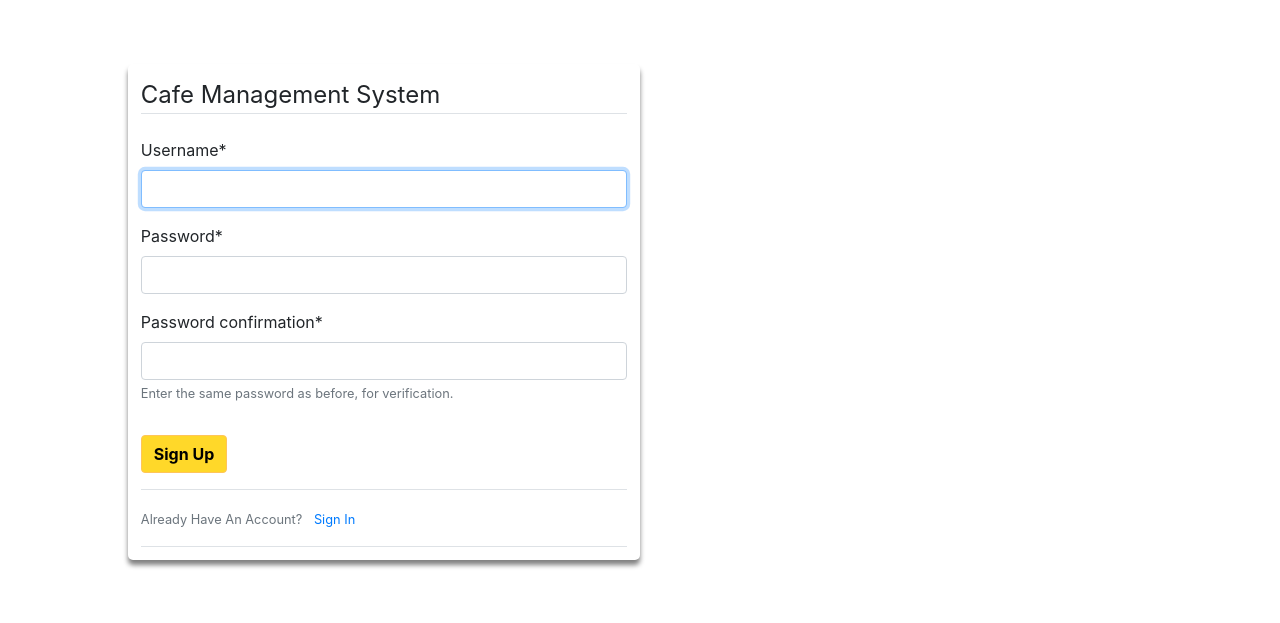
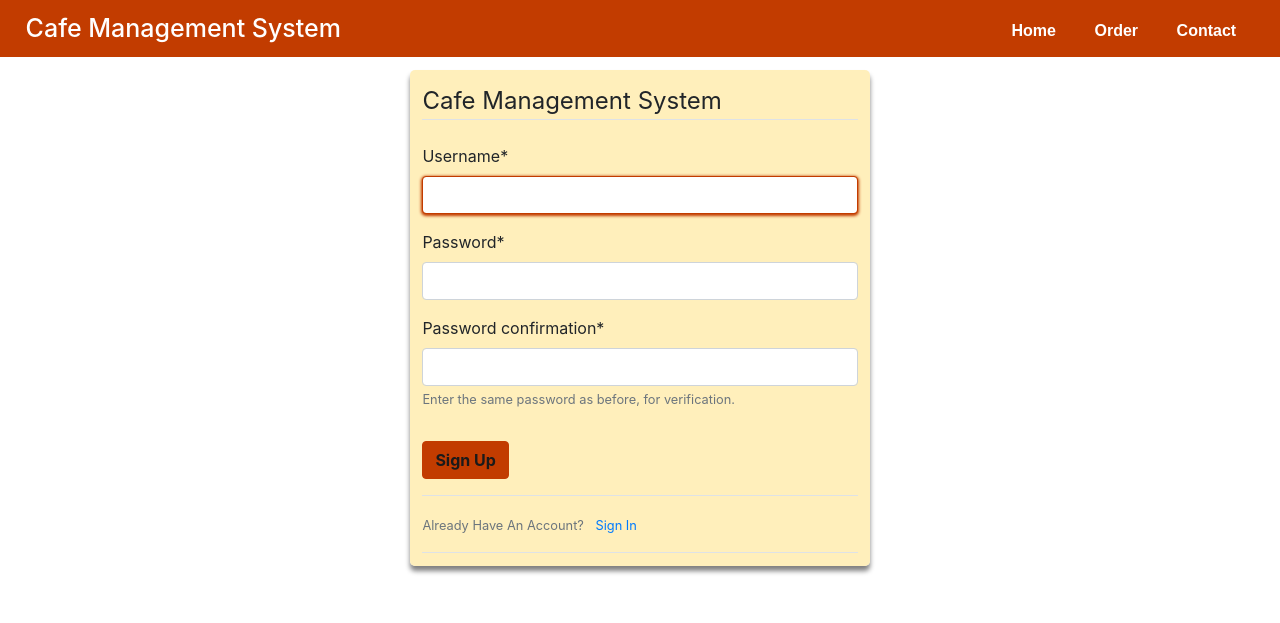
Before and after one commit to bitsCafeManagement/Cafe-Management-System, a Django app: page /register/ in a window 1280 px wide. Shown: the top 623 px of the page. Run offline with Django 3.2, Linux system fonts and the light colour scheme; some libraries are stand-ins or nearby versions.

Commit message:
base templates and assets added theme changes

```diff
--- a/CMS/CMS/urls.py
+++ b/CMS/CMS/urls.py
@@ -20,5 +20,7 @@ from base import views
 urlpatterns = [
     path('admin/', admin.site.urls),
     path('register/', views.register, name="register"),
-    path('login/', views.login, name="login")
+    path('login/', views.login, name="login"),
+    path('', views.home, name="home"),
+    path('contact/', views.contact, name='contact')
 ]
--- a/CMS/base/static/base/css/style.css
+++ b/CMS/base/static/base/css/style.css
@@ -1,18 +1,120 @@
+ .navsec{
+     width: 100%;
+     background: #C23C00;
+     display: flex;
+     justify-content: space-between;
+     padding: 0.5%;
+     padding-left: 2%;
+ }
+
+ .logo h1{
+     margin-top: 2%;
+     font-size: 25px;
+     color: white;
+ }
+
+ .navlinks{
+     font-family: Arial, Helvetica, sans-serif;
+     font-weight: bold;
+     margin-top: 1%;
+     width: 18%;
+     margin-right: 3%;
+     display: flex;
+     justify-content: space-between;
+ }
+
+ .navlinks a{
+    color: white;
+    text-decoration: none;
+ }
+
+ .navlinks a:hover{
+    text-shadow: 3px 3px black;
+    transition: .3s,.5s ease-in-out;
+    color: rgb(255, 255, 255);
+    text-decoration:none;
+ }
+
+ .welcomebody{
+    display: flex;
+    margin: 5%;
+    justify-content: space-between;
+}
+
+.image{
+    width: 40%;
+}
+
+.image img{
+    width: 100%;
+}
+
+.welcometxt{
+    width: 55%;
+    padding: 2%;
+    margin-top: 7%;
+}
+
+.welcometxt h2{
+    font-weight: bold;
+}
+
+.welcometxt hr{
+    background: rgb(131, 131, 131);
+    box-shadow: 0 1px 2px 0 black;
+}
+
+.homelinks{
+    text-align: right;
+}
+
+.homelinks a{
+    background: #C23C00;
+    padding: 1%;
+    color: white;
+    text-decoration: none;
+    font-family: Arial, Helvetica, sans-serif;
+    font-weight: bold;
+    border: 1px solid #C23C00;
+    border-radius: 5px;
+    box-shadow: 0 3px 3px 0 rgba(0, 0, 0, 0.377);
+}
+
+.homelinks a:hover{
+    transition: .3s,.5s ease-in-out;
+    color: #C23C00;
+    text-decoration: none;
+    background: white;
+    border: 1px solid #C23C00;
+
+}
+
+.content-section{
+    margin: 1%;
+    margin-left: 32%;
+    margin-right: 32%;
+    padding: 1%;
+    border-radius: 5px;
+    background: #ffecadd3;
+    box-shadow: 0 5px 5px 0 gray;
+}
+
 .form-group ul{
     display: none;
 }
 
-.content-section{
-    width: 40%;
-    margin: 5%;
-    margin-left: 10%;
-    padding: 1%;
-    border-radius: 5px;
-    box-shadow: 0 5px 5px 0 gray;
+.form-text p{
+    display: none;
 }
 
-.form-text p{
-    display: none;
+.form-group input:active{
+    border: 1px solid #C23C00;
+    box-shadow: none;
+}
+
+.form-group input:focus{
+    border: 1px solid #C23C00;
+    box-shadow: 0 1px 3px 1px #C23C00;
 }
 
 #hint_id_username{
@@ -20,13 +122,35 @@
 }
 
 #regbtn:hover{
+    background: #ff5100;
+    border: 1px solid #ff5100;
     color: white;
     font-weight: bolder;
 }
 
 #regbtn{
-    background: rgb(255, 216, 41);
-    border: 1px solid rgb(255, 197, 89);
-    color: black;
+    background: #C23C00;
+    border: 1px solid #C23C00;
+    color: rgb(26, 26, 26);
     font-weight: bold;
 }
+
+
+
+@media(max-width:600px){
+    .content-section{
+        margin-left: 10%;
+        margin-right: 10%;
+        margin-top: 15%;
+    }
+
+}
+
+@media(min-height:1020px){
+    .content-section{
+        margin-left: 10%;
+        margin-right: 10%;
+        margin-top: 18%;
+    }
+
+}
--- a/CMS/base/templates/base/base.html
+++ b/CMS/base/templates/base/base.html
@@ -5,19 +5,32 @@
     <meta charset="UTF-8">
     <meta http-equiv="X-UA-Compatible" content="IE=edge">
     <meta name="viewport" content="width=device-width, initial-scale=1.0">
-    <link rel="stylesheet" href="{% static "base/css/style.css" %}">
+    <link rel="stylesheet" href="{% static 'base/css/style.css' %}">
     <link rel="stylesheet" href="https://maxcdn.bootstrapcdn.com/bootstrap/4.0.0/css/bootstrap.min.css" integrity="sha384-Gn5384xqQ1aoWXA+058RXPxPg6fy4IWvTNh0E263XmFcJlSAwiGgFAW/dAiS6JXm" crossorigin="anonymous">
-    <link rel="stylesheet" href="{% static "blog/style.css" %}">
 
     <title>CMS</title>
 
 </head>
 <body>
+    <div class="navsec">
+        <div class="logo">
+            <h1>Cafe Management System</h1>
+        </div>
+
+        <div class="navlinks">
+            <a href="{% url 'home' %}">Home</a>
+            <a href="{% url 'login' %}">Order</a>
+            <a href="{% url 'contact' %}">Contact</a>
+        </div>
+    </div>
+
     {% block homeblock %}{% endblock homeblock %}
 
-    {% block regblock %}{% endblock regblock %}
+    <section class="usersec">
+        {% block regblock %}{% endblock regblock %}
 
-    {% block logblock %}{% endblock logblock %}
+        {% block logblock %}{% endblock logblock %}
+    </section>
 
 </body>
 </html>
--- /dev/null
+++ b/CMS/base/templates/base/contact.html
@@ -0,0 +1,3 @@
+{% extends 'base/base.html' %}
+
+{% block contactblock %}{% endblock contactblock %}
--- a/CMS/base/views.py
+++ b/CMS/base/views.py
@@ -9,3 +9,9 @@ def register(request):
 def login(request):
     form = AuthenticationForm()
     return render(request, 'base/login.html', {'form':form})
+
+def home(request):
+    return render(request, 'base/home.html')
+
+def contact(request):
+    return render(request, 'base/contact.html')
```
Also changed, not shown: CMS/base/templates/base/home.html (+20 -1 lines), CMS/base/static/base/assets/brand.png (added).
